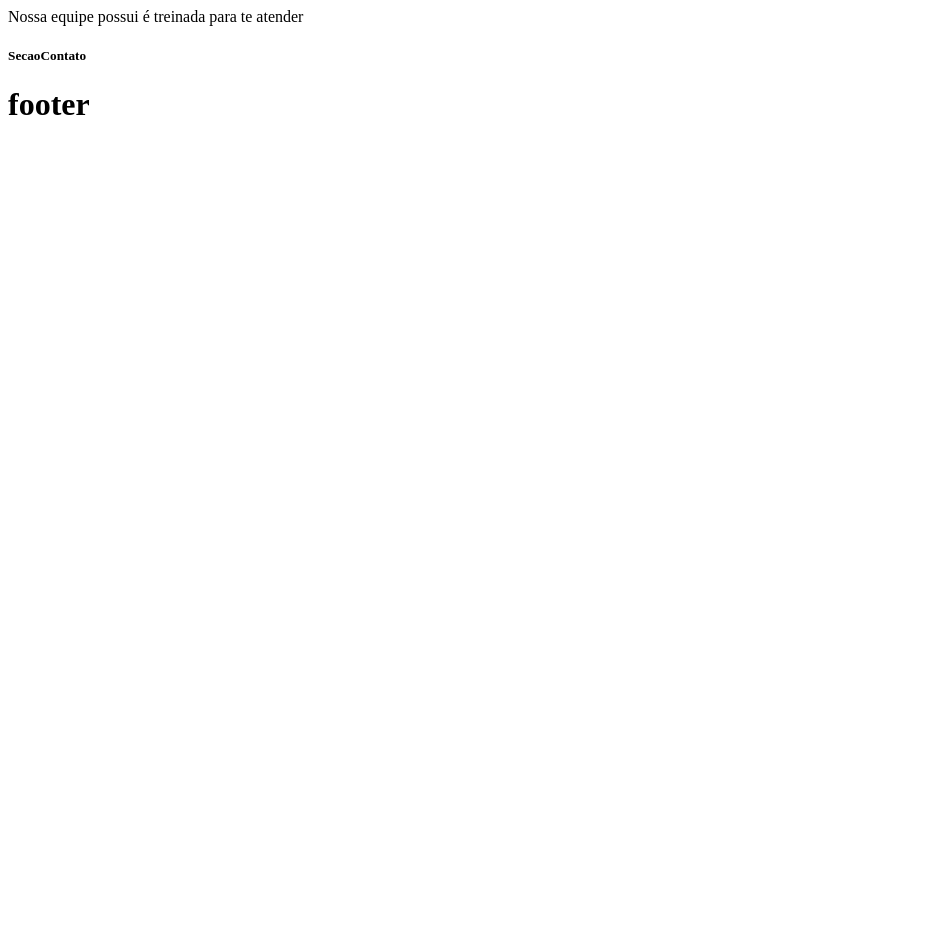
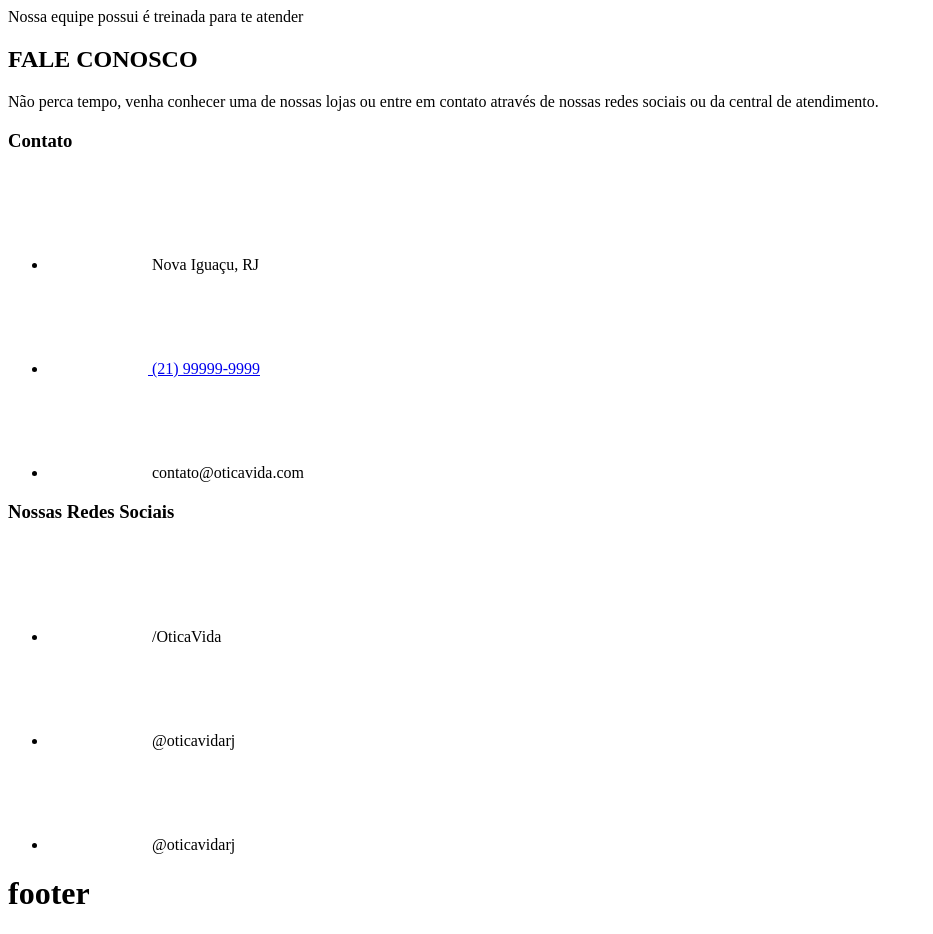
Before and after one commit to dev-jefferson-lopes/projeto-13-react, a React (Vite) app: page / in a window 1280 px wide. Shown: the part 4100-5034 px from the top of the page, without its empty margins (0-933 px from the left). Before the commit the page ends 4245 px from the top, so only its background shows below. Built offline with nearby package versions, Linux system fonts and the light colour scheme.

Commit message:
Inserindo os elementos da SecaoContato

```diff
--- a/src/components/Main/SecaoContato/index.jsx
+++ b/src/components/Main/SecaoContato/index.jsx
@@ -3,7 +3,28 @@ import React from "react";
 export default function SecaoContato(){
     return(
         <section>
-            <h5>SecaoContato</h5>
+           <div>
+            <h2>FALE CONOSCO</h2>
+            <p>Não perca tempo, venha conhecer uma de nossas lojas ou entre em contato através de nossas redes sociais ou da central de atendimento.</p>
+            <div>
+                <div>
+                    <h3>Contato</h3>
+                    <ul>
+                        <li><img src="/public/assets/local.png" alt="local" /> Nova Iguaçu, RJ</li>
+                        <li><a href="tel:+552199999-9999"> <img src="/public/assets/telefone.png" alt="telefone" /> (21) 99999-9999</a></li>
+                        <li><img src="/public/assets/email.png" alt="email" /> contato@oticavida.com</li>
+                    </ul>
+                </div>
+                <div>
+                    <h3>Nossas Redes Sociais</h3>
+                    <ul>
+                        <li><img src="/public/assets/fb.png" alt="Facebook" /> /OticaVida</li>
+                        <li><img src="/public/assets/ig.png" alt="Instagram" /> @oticavidarj</li>
+                        <li><img src="/public/assets/tt.png" alt="Twitter" /> @oticavidarj</li>
+                    </ul>
+                </div>
+            </div>
+           </div>
         </section>
     )
 }
```
